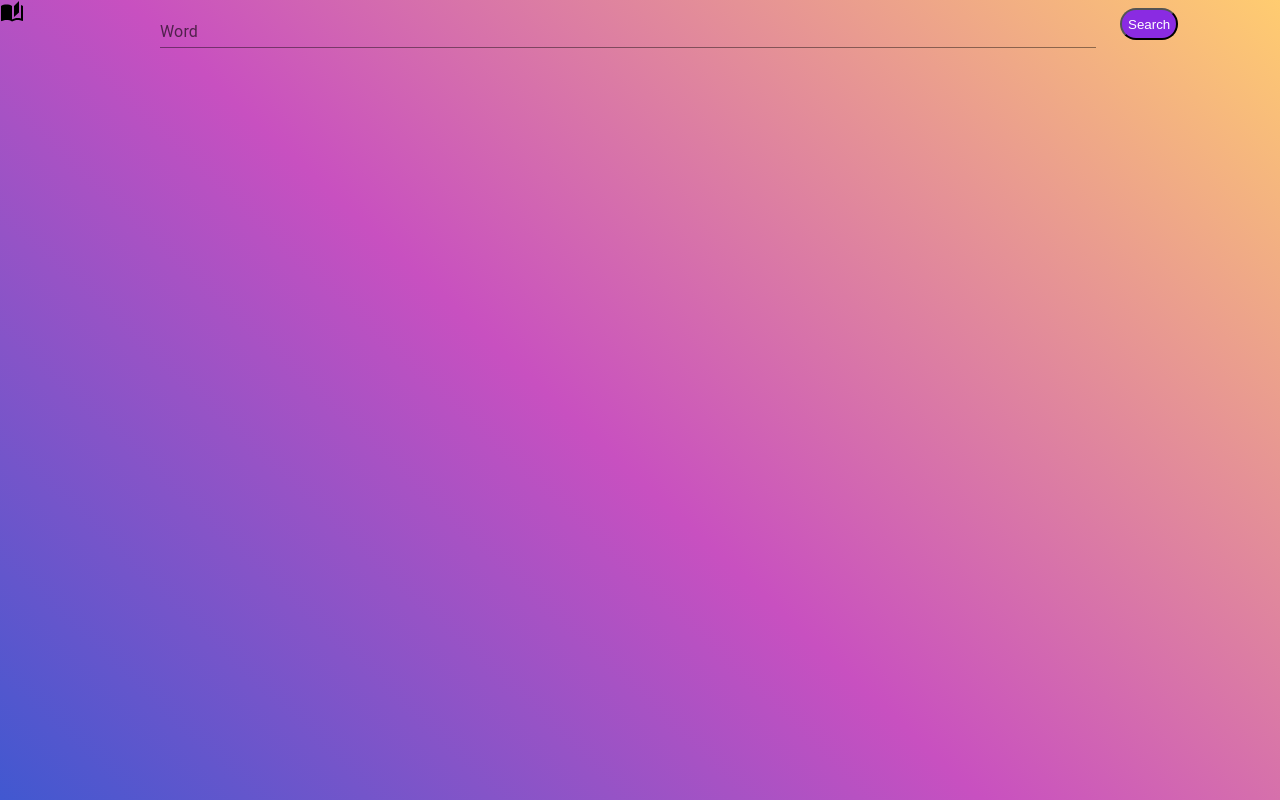
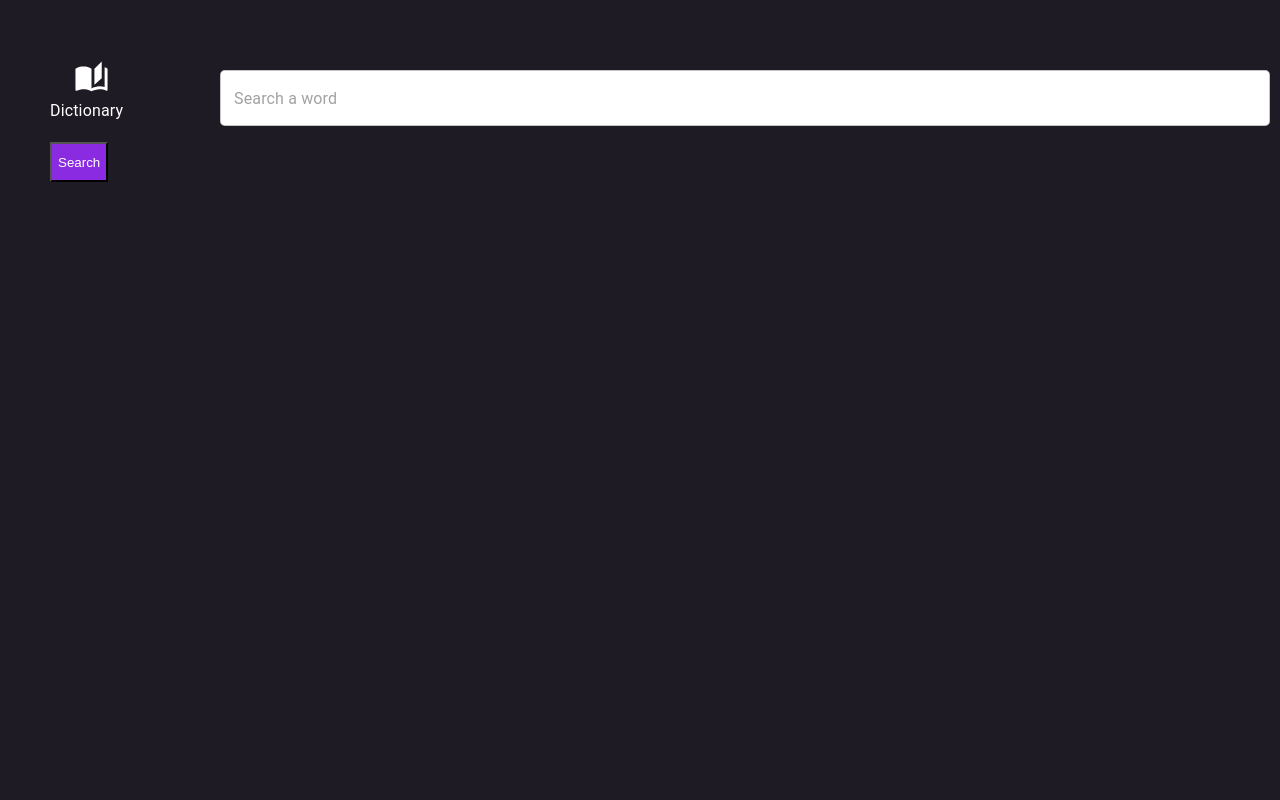
Before and after one commit to shesha4572/autocmplt-dict, a React (Create React App) app in the folder frontend/: page / in a window 1280 px wide. Built offline with nearby package versions, Linux system fonts and the light colour scheme.

Commit message:
tentative frontend

```diff
--- a/frontend/src/Dictionary.js
+++ b/frontend/src/Dictionary.js
@@ -2,7 +2,6 @@ import React, {Component, useEffect} from "react";
 import axios from "axios";
 import {List, ListItem, ListItemIcon, Typography} from "@mui/material"
 import VolumeUpIcon from '@mui/icons-material/VolumeUp';
-
 
 class Dictionary extends React.Component{
 
@@ -48,11 +47,11 @@ class Dictionary extends React.Component{
     render() {
         if (this.props.displayBoolean && this.state.jsonWord.word !== "") {
             return (
-                <div>
-                    <Typography style={{fontFamily : "Playfair Display" , fontWeight : "bold"}} variant={"h2"}> {this.state.jsonWord.word.charAt(0).toUpperCase() + this.state.jsonWord.word.slice(1)} </Typography>
-                    <Typography variant={"h3"} style={{fontFamily : "Times New Roman"  , fontWeight : "bolder"}}> {Object.keys(this.state.jsonWord.meanings).map((el , ind) => el + (ind === (Object.keys(this.state.jsonWord.meanings).length - 1) ? "   " : " / "))} </Typography>
-                    <VolumeUpIcon style={{padding : "10px 10px 10px 10px"}} onClick={this.handleSpeechClick}></VolumeUpIcon>
-                    <div>
+                <div style={{paddingLeft:'150px'}}>
+                    <Typography style={{fontFamily : "Playfair Display" , fontWeight : "bold",color:'white'}} variant={"h2"}> {this.state.jsonWord.word.charAt(0).toUpperCase() + this.state.jsonWord.word.slice(1)} </Typography>
+                    <Typography variant={"h3"} style={{fontFamily : "Times New Roman" , fontWeight : "bolder",color:'white'}}> {Object.keys(this.state.jsonWord.meanings).map((el , ind) => el + (ind === (Object.keys(this.state.jsonWord.meanings).length - 1) ? "   " : " / "))} </Typography>
+                    <VolumeUpIcon style={{padding : "10px 10px 10px 10px",color:'white'}} onClick={this.handleSpeechClick}></VolumeUpIcon>
+                    <div style={{color:"white"}}>
                         {Object.keys(this.state.jsonWord.meanings).map(e => this.printMeanings(e))}
                     </div>
                 </div>
@@ -72,7 +71,7 @@ class Dictionary extends React.Component{
             <div style={{padding : "10px 10px 10px 10px"}}>
                 <Typography variant={"h5"}>{type}</Typography>
                 <List sx = {{listStyleType : "disc" , pl : 4}}>{this.state.jsonWord.meanings[type].map(e => <div>
-                    <ListItem sx = {{display : "list-item"}}><Typography variant={"h6"}>{e}</Typography></ListItem>
+                    <ListItem sx = {{display : "list-item"}}><Typography variant={'h6'} style={{fontFamily:'Lobster'}}>{e}</Typography></ListItem>
                 </div>)}</List>
             </div>
         )
--- a/frontend/src/Form.js
+++ b/frontend/src/Form.js
@@ -3,7 +3,7 @@ import {Link} from "react-router-dom";
 import axios from "axios";
 import {Button} from "react-bootstrap"
 import Grid from '@mui/material/Grid';
-import {Autocomplete, Container, InputAdornment, Select, TextField} from "@mui/material";
+import {Autocomplete, Container, InputAdornment, Select, TextField, Typography} from "@mui/material";
 import SearchIcon from '@mui/icons-material/Search';
 import AutoStoriesIcon from '@mui/icons-material/AutoStories';
 import Dictionary from "./Dictionary";
@@ -56,10 +56,12 @@ class Form extends Component {
         return (
             <div>
                 <Grid>
-                    <div style={{paddingBottom: 20}}>
-                        <Grid container xs spacing={3}>
-                            <Grid item xs><AutoStoriesIcon/></Grid>
-                            <Grid item xs={9}><Autocomplete filterOptions={e => e} onInputChange={(e, value) => {
+                    <div style={{paddingBottom: 20,marginTop:'30px'}}>
+                        <Grid container xs sx={{padding : "30px 10px 10px 10px"}}>
+                            <Grid item xs paddingLeft={5} marginRight={'25px'}>
+                                <Grid item xs paddingLeft={3} paddingTop={-1}><AutoStoriesIcon fontSize={"large"} style={{color:'white'}}/></Grid>
+                                <Grid item xs paddingTop={-1}><Typography color={'white'}>Dictionary</Typography></Grid></Grid>
+                            <Grid item xs={10}><Autocomplete filterOptions={e => e} onInputChange={(e, value) => {
                                 if (value.trim() !== "") {
                                     this.setState({word: value});
                                     this.GetAutoFillSuggestions(value);
@@ -71,16 +73,15 @@ class Form extends Component {
                                 this.setState({word: value});
                                 document.getElementById("search-button").click();
                             }} freeSolo renderInput={(params) => <TextField
-                                variant="standard" {...params} label="Word" onKeyUp={e => this.handleChange(e)}/>}
+                                variant="outlined" style={{marginTop:'10px',width:'100%',backgroundColor:'white',borderRadius:'5px'}} {...params} placeholder={"Search a word"} onKeyUp={e => this.handleChange(e)}/>}
                                                             options={this.state.autoFillList.map(e => e.word)}/></Grid>
-                            <Grid item xs><Button id={"search-button"} variant={"contained"} style={{
+                            <Grid item xs paddingLeft={5} paddingTop={1}><Button id={"search-button"} variant={"contained"} style={{
                                 color: "white",
                                 backgroundColor: "blueviolet",
-                                height: '4vh',
-                                borderRadius: "25px",
+                                height: '5vh',
                                 fontVariant: "oldstyle-nums",
                                 marginTop: '8px'
-                            }} onClick={() => this.setState({renderMeanings: true})}>Search</Button></Grid>
+                            }}onClick={() => this.setState({renderMeanings: true})}>Search</Button></Grid>
                         </Grid>
                     </div>
                     <br/>
--- a/frontend/src/index.css
+++ b/frontend/src/index.css
@@ -12,18 +12,26 @@ body {
 }
 
 html{
-  background-color: #4158D0;
-  background-image: linear-gradient(43deg, #4158D0 0%, #C850C0 46%, #FFCC70 100%);
   background-attachment: fixed;
+  background-color:#1f1b24;
+
 }
-
-
-
+/* latin */
 @font-face {
-  font-family: "Playfair Display";
-  src : url('https://fonts.googleapis.com/css2?family=Playfair+Display:wght@800&display=swap')
+  font-family: 'Playfair Display';
+  font-style: normal;
+  font-weight: 800;
+  font-display: swap;
+  src: url(https://fonts.gstatic.com/s/playfairdisplay/v30/nuFvD-vYSZviVYUb_rj3ij__anPXJzDwcbmjWBN2PKfFunDXbtM.woff2) format('woff2');
+  unicode-range: U+0000-00FF, U+0131, U+0152-0153, U+02BB-02BC, U+02C6, U+02DA, U+02DC, U+2000-206F, U+2074, U+20AC, U+2122, U+2191, U+2193, U+2212, U+2215, U+FEFF, U+FFFD;
 }
-
+@font-face {
+  font-family: 'Lobster';
+  font-style: normal;
+  font-weight: 400;
+  src: url(https://fonts.gstatic.com/s/lobster/v28/neILzCirqoswsqX9zo-mM5Ez.woff2) format('woff2');
+  unicode-range: U+0460-052F, U+1C80-1C88, U+20B4, U+2DE0-2DFF, U+A640-A69F, U+FE2E-FE2F;
+}
 code {
   font-family: source-code-pro, Menlo, Monaco, Consolas, 'Courier New',
     monospace;
```
